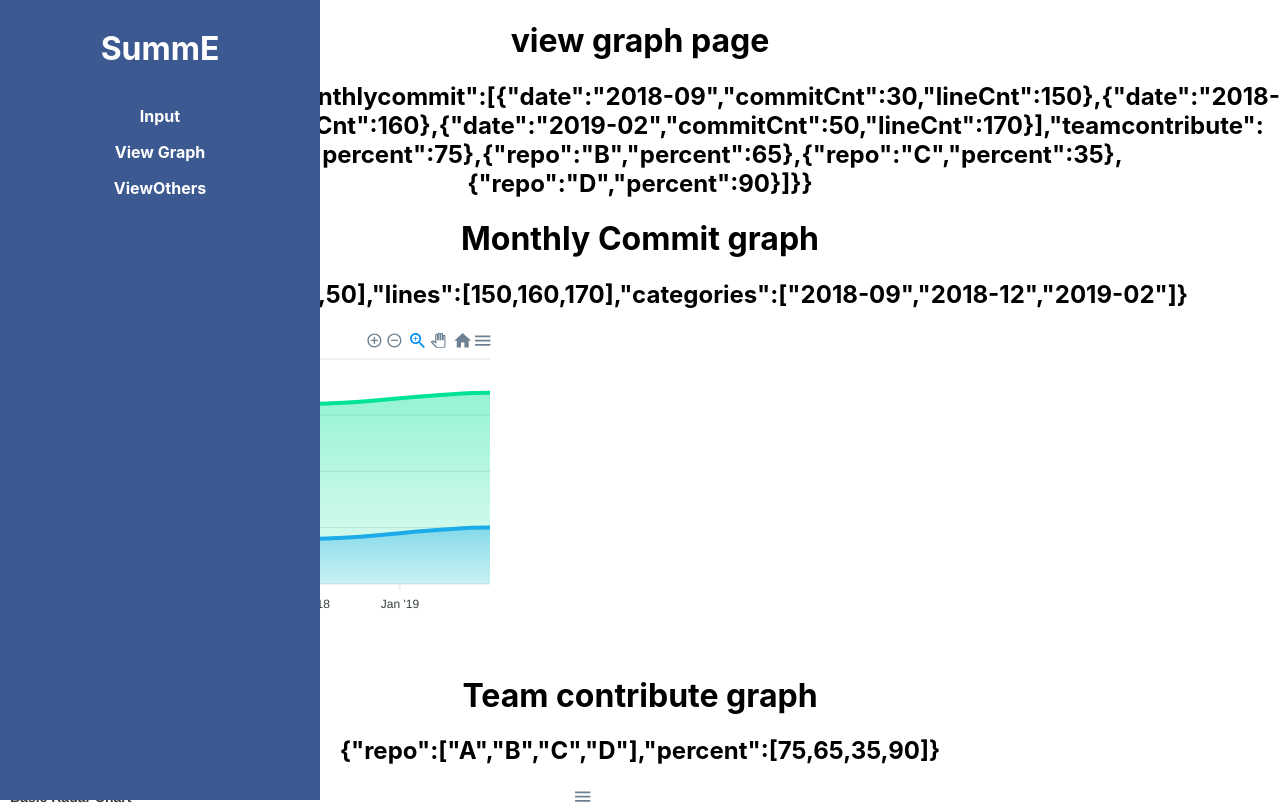
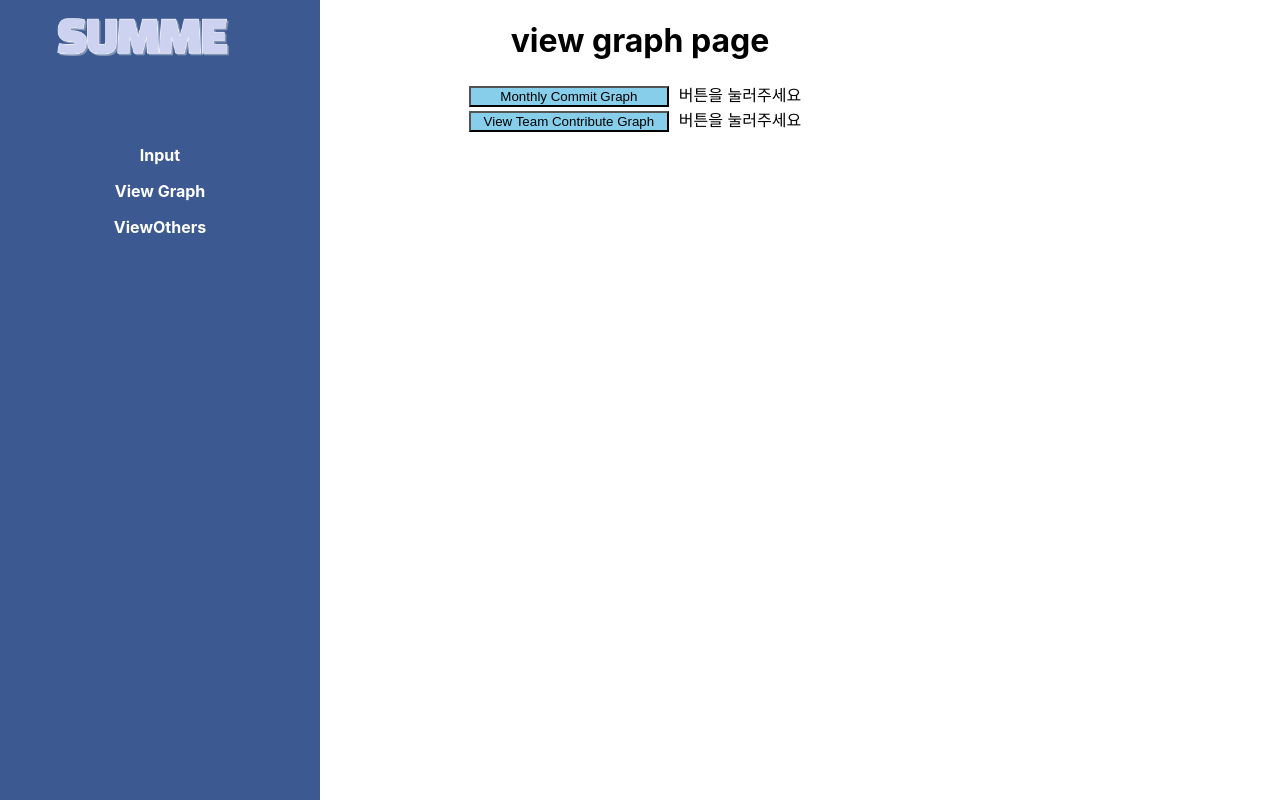
Before and after one commit to SummarizeMe/front-end, a React (Create React App) app in the folder summe/: page /viewgraph in a window 1280 px wide. Shown: the top 805 px of the page. Built offline with nearby package versions, Linux system fonts and the light colour scheme.

Commit message:
feat: view graph axios

```diff
--- a/summe/package.json
+++ b/summe/package.json
@@ -38,5 +38,6 @@
       "last 1 firefox version",
       "last 1 safari version"
     ]
-  }
+  },
+  "proxy": "http://13.209.22.142:8080"
 }
--- a/summe/src/component/Header.jsx
+++ b/summe/src/component/Header.jsx
@@ -1,15 +1,25 @@
 import "./Header.css";
 import { Link } from "react-router-dom";
+import logo from "../picture/logo.png";
 
 export default function Header() {
   return (
     <div className="header">
       <h1>
         <Link to="/" className="link">
-          SummE
+          <img
+            src={logo}
+            alt="SUMME logo"
+            style={{
+              position: "fixed",
+              top: 10,
+              left: 30,
+              height: 60,
+            }}
+          />
         </Link>
       </h1>
-      <div className="menu">
+      <div className="menu" style={{ marginTop: 100 }}>
         <Link to="/" className="link">
           Input
         </Link>
--- a/summe/src/component/graph/MonthlyCommit.jsx
+++ b/summe/src/component/graph/MonthlyCommit.jsx
@@ -1,14 +1,28 @@
 import ApexCharts from "react-apexcharts";
+import React, { useState } from "react";
+import axios from "axios";
 
-export default function MonthlyCommit({ data }) {
+export default function MonthlyCommit() {
+  const [loading, setLoading] = useState(false);
+
   const realData = { commits: [], lines: [], categories: [] };
-  console.log(data);
-  data.forEach((e) => {
+  const response = "";
+  const Data = null;
+
+  const handleClick = async () => {
+    setLoading(true);
+    let data = ["https://github.com/raipen"];
+    response = await axios.post("/api/v1/search/get_monthly_commits", data);
+    console.log(response.data);
+    setLoading(false);
+
+    response.forEach((e) => {
       realData.commits.push(e.commitCnt);
       realData.lines.push(e.lineCnt);
       realData.categories.push(e.date);
     });
-  const Data = {
+
+    Data = {
       series: [
         {
           name: "commit",
@@ -41,16 +55,28 @@ export default function MonthlyCommit({ data }) {
         },
       },
     };
+  };
+
   return (
-    <>
-      <h1>Monthly Commit graph</h1>
-      <h2>{JSON.stringify(realData)}</h2>
+    <div>
+      {Data != null ? (
         <ApexCharts
           options={Data.options}
           series={Data.series}
           type="area"
           width="500"
         />
-    </>
+      ) : (
+        <button
+          style={{ background: "skyblue", cursor: "pointer", width: 200 }}
+          onClick={handleClick}
+        >
+          Monthly Commit Graph
+        </button>
+      )}
+      <div style={{ display: "inline", margin: 10 }}>
+        {loading ? "로딩중..." : "버튼을 눌러주세요"}
+      </div>
+    </div>
   );
 }
--- a/summe/src/component/graph/TeamContribute.jsx
+++ b/summe/src/component/graph/TeamContribute.jsx
@@ -1,13 +1,26 @@
 import ApexCharts from "react-apexcharts";
+import React, { useState } from "react";
+import axios from "axios";
 
-export default function TeamContribute({ data }) {
+export default function TeamContribute() {
+  const [loading, setLoading] = useState(false);
+
   const realData = { repo: [], percent: [] };
-  console.log(data);
-  data.forEach((e) => {
+  const Data = null;
+  let response = "";
+
+  const handleClick = async () => {
+    setLoading(true);
+    let data = ["https://github.com/raipen"];
+    response = await axios.post("/api/v1/search/get_github_repos", data);
+    console.log(response.data);
+    setLoading(false);
+
+    response.forEach((e) => {
       realData.repo.push(e.repo);
       realData.percent.push(e.percent);
     });
-  const Data = {
+    Data = {
       series: [
         {
           name: "percent",
@@ -27,16 +40,28 @@ export default function TeamContribute({ data }) {
         },
       },
     };
+  };
+
   return (
-    <>
-      <h1>Team contribute graph</h1>
-      <h2>{JSON.stringify(realData)}</h2>
+    <div>
+      {Data != null ? (
         <ApexCharts
           options={Data.options}
           series={Data.series}
           type="radar"
           width="600"
         />
-    </>
+      ) : (
+        <button
+          style={{ background: "skyblue", cursor: "pointer", width: 200 }}
+          onClick={handleClick}
+        >
+          View Team Contribute Graph
+        </button>
+      )}
+      <div style={{ display: "inline", margin: 10 }}>
+        {loading ? "로딩중..." : "버튼을 눌러주세요"}
+      </div>
+    </div>
   );
 }
--- a/summe/src/page/view graph/ViewGraph.jsx
+++ b/summe/src/page/view graph/ViewGraph.jsx
@@ -1,61 +1,17 @@
 import { useState } from "react";
 import { useLocation } from "react-router";
-import axios from "axios";
 import MonthlyCommit from "../../component/graph/MonthlyCommit";
 import TeamContribute from "../../component/graph/TeamContribute";
 
 export default function ViewGraph() {
-  const [loading, setLoading] = useState(false);
-  const [error, setError] = useState(null);
-  const { state } = useLocation();
+  // const { state } = useLocation();
   console.log("View Graph props");
-  console.log(state);
-
-  // 가짜 response
-  const falserespose = {
-    status: 200,
-    data: {
-      monthlycommit: [
-        { date: "2018-09", commitCnt: 30, lineCnt: 150 },
-        { date: "2018-12", commitCnt: 40, lineCnt: 160 },
-        { date: "2019-02", commitCnt: 50, lineCnt: 170 },
-      ],
-      teamcontribute: [
-        { repo: "A", percent: 75 },
-        { repo: "B", percent: 65 },
-        { repo: "C", percent: 35 },
-        { repo: "D", percent: 90 },
-      ],
-    },
-  };
-
-  //백엔드에 json형식으로 값을 전달: axios post
-  // const dataPost = async () => {
-  //   try {
-  //     setError(null);
-  //     setLoading(true);
-  //     const response = await axios.post(
-  //       "http://localhost:8000/link",
-  //       JSON.stringify(state)
-  //     );
-  //   } catch (e) {
-  //     setError(e);
-  //   }
-  //   setLoading(false);
-  // };
-  // if (loading) {
-  //   return <div>로딩중..</div>;
-  // }
-  // if (error) {
-  //   alert("오류가 발생하였습니다. 다시 시도하세요");
-  // }
 
   return (
     <>
       <h1>view graph page</h1>
-      <h2>{JSON.stringify(falserespose)}</h2>
-      <MonthlyCommit data={falserespose.data.monthlycommit} />
-      <TeamContribute data={falserespose.data.teamcontribute} />
+      <MonthlyCommit />
+      <TeamContribute />
     </>
   );
 }
```
Also changed, not shown: summe/src/picture/logo.png (added), 1 other file (tests, documents, lock files or other folders). Lines whose indentation alone changed are shown as unchanged.
